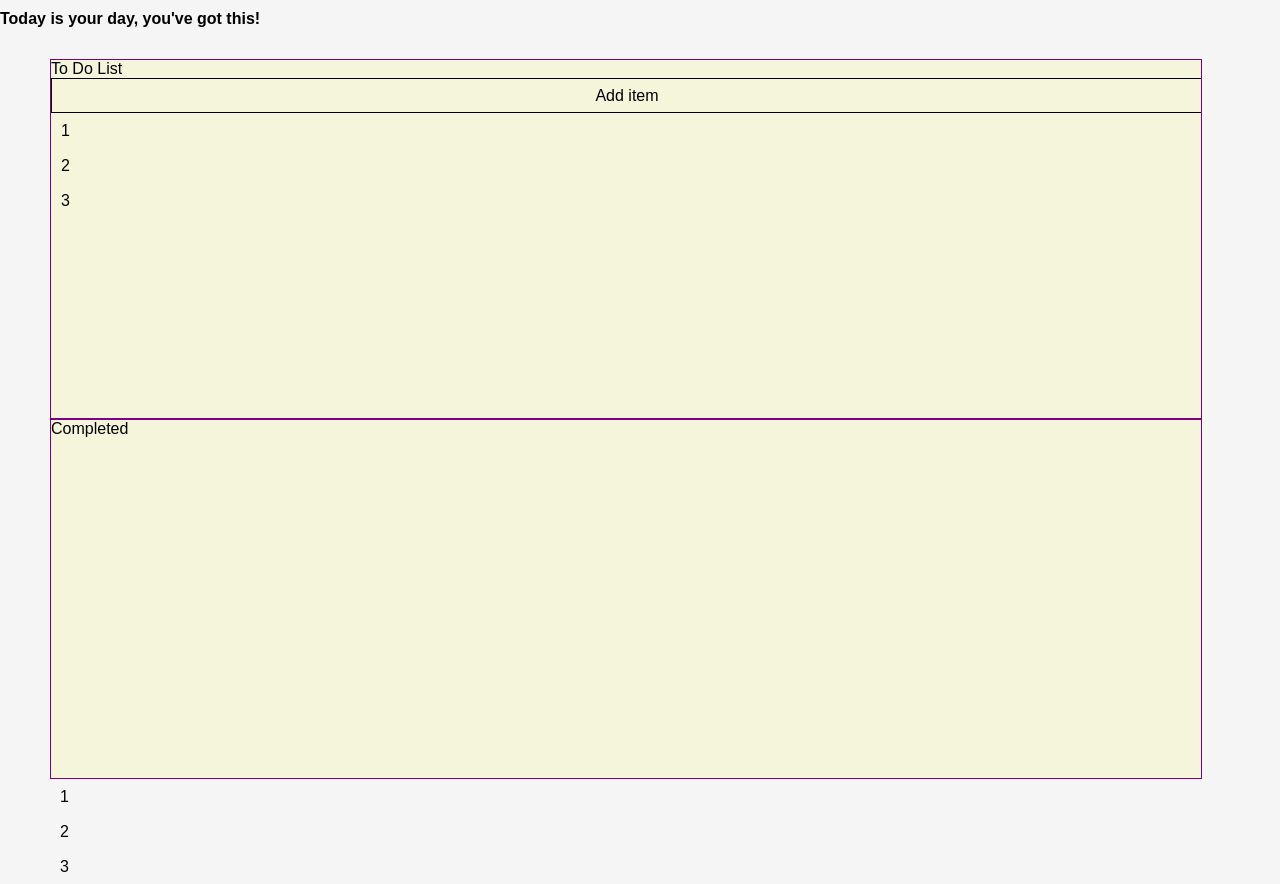
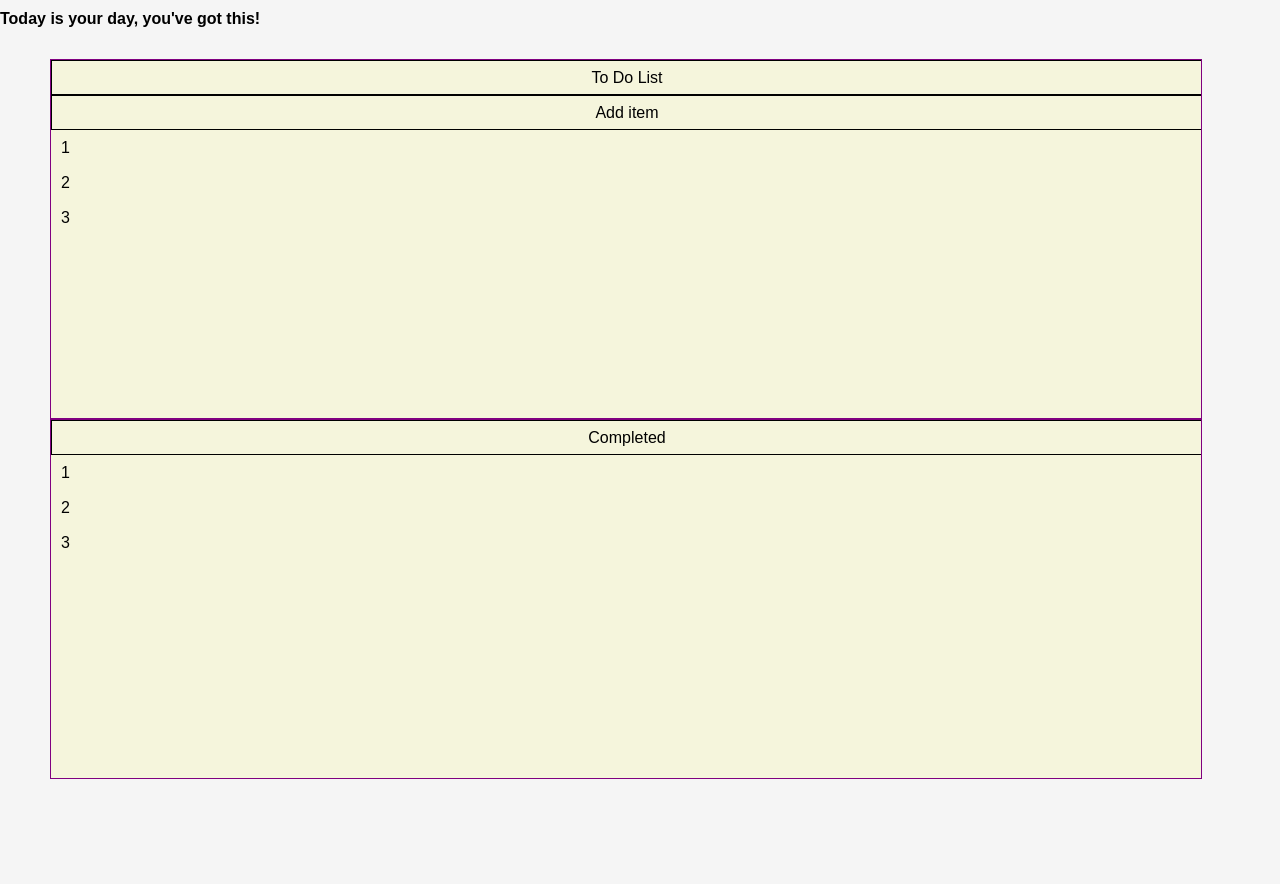
Before and after one commit to jason-lava/todo, a plain HTML site: page playlist.html in a window 1280 px wide. After the commit the page ends 800 px from the top, so only its background shows below. Drawn offline with Linux system fonts and the light colour scheme.

Commit message:
adjust stlying, hover, add boxes, etc

```diff
--- a/style.css
+++ b/style.css
@@ -34,7 +34,7 @@ body {
     flex-direction: column;
 }
 
-#todoItems, #todoCompleted {
+#todoItems, #completedContainer {
     border: 1px solid purple;
     height: 45vh;
     width: 90vw;
@@ -43,7 +43,7 @@ body {
     overflow-x: hidden;
 }
 
-#todoAdd {
+#todoAdd, #todoList, #todoCompleted {
     height: 35px;
     width: 90vw;
     display: flex;
```
